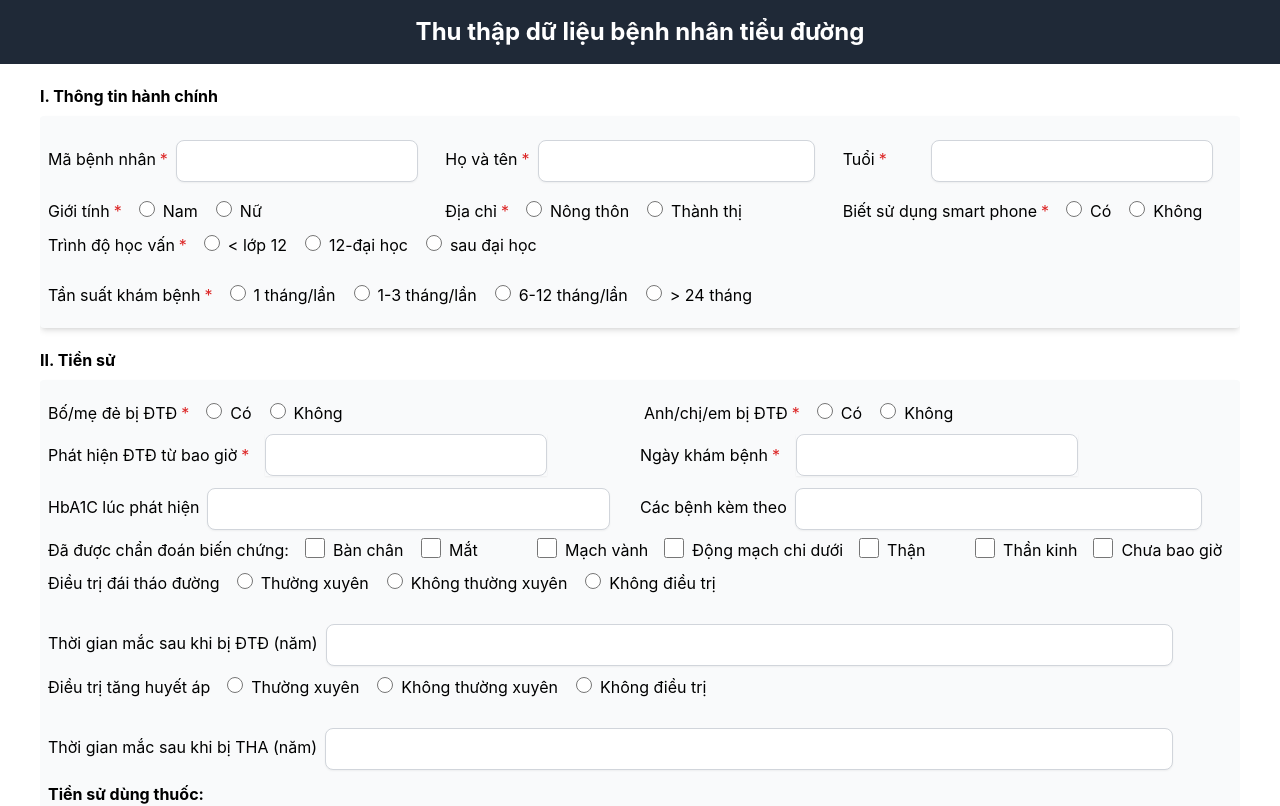
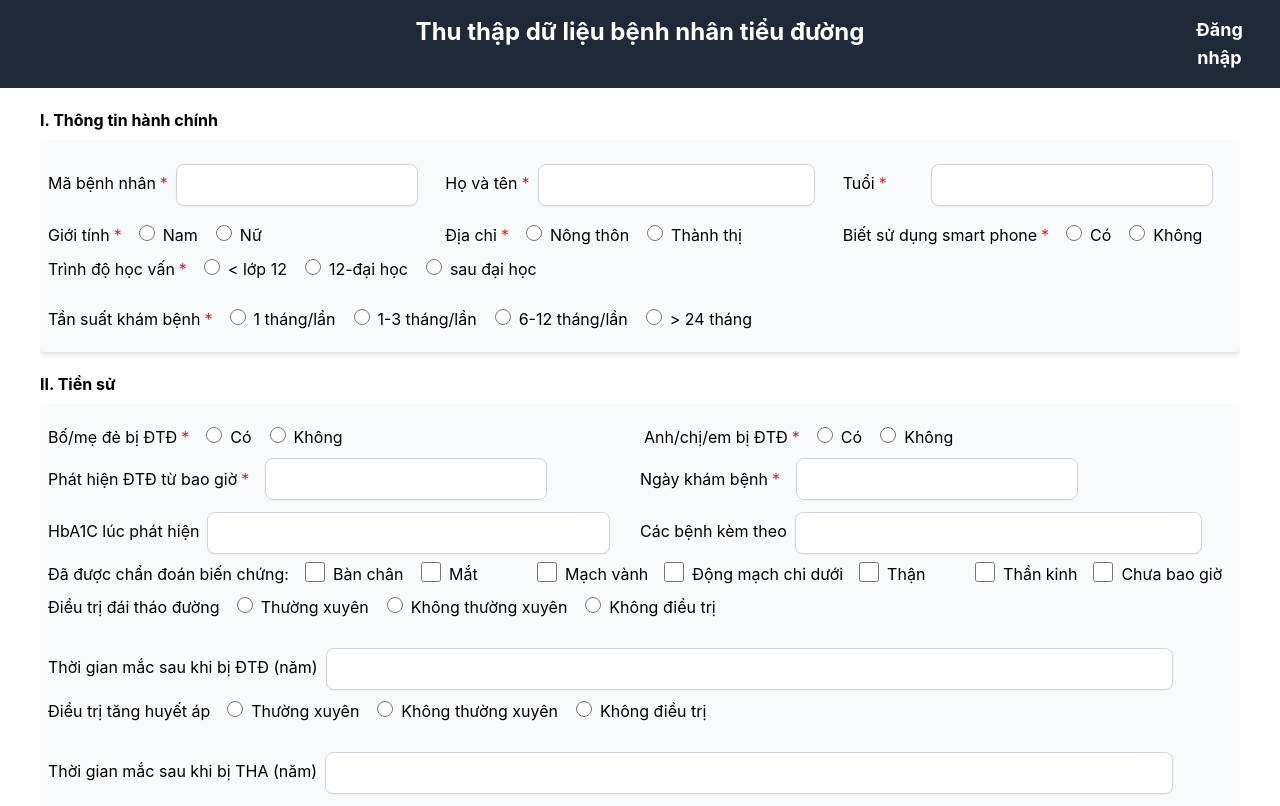
Before and after one commit to UreMine02/108-app-FE, a React (Create React App) app: page / in a window 1280 px wide. Shown: the top 806 px of the page. Built offline with nearby package versions, Linux system fonts and the light colour scheme.

Commit message:
fix header

```diff
--- a/public/index.html
+++ b/public/index.html
@@ -24,7 +24,7 @@
       work correctly both with client-side routing and a non-root public URL.
       Learn how to configure a non-root public URL by running `npm run build`.
     -->
-    <title>React App</title>
+    <title>108-Patient App</title>
   </head>
   <body>
     <noscript>You need to enable JavaScript to run this app.</noscript>
--- a/src/components/Admin/Dashboard.jsx
+++ b/src/components/Admin/Dashboard.jsx
@@ -47,6 +47,12 @@ const Dashboard = () => {
                         <i className="bi bi-house-door-fill"></i>
                         <span className="text-[15px] ml-4 text-gray-200 font-bold" onClick={() => navigate("/admin/list")}>Danh sách</span>
                     </div>
+                    <div
+                        className="p-2.5 mt-3 flex items-center rounded-md px-4 duration-300 cursor-pointer hover:bg-blue-600 text-white"
+                    >
+                        <i className="bi bi-house-door-fill"></i>
+                        <span className="text-[15px] ml-4 text-gray-200 font-bold" onClick={() => navigate("/")}>Tạo mới</span>
+                    </div>
                     <div className="my-4 bg-gray-600 h-[1px]"></div>
                     <div
                         className="p-2.5 mt-3 flex items-center rounded-md px-4 duration-300 cursor-pointer hover:bg-blue-600 text-white"
--- a/src/components/header/header.jsx
+++ b/src/components/header/header.jsx
@@ -3,8 +3,14 @@ import React, { useEffect } from "react";
 const Header = () => {
   return (
     <header className="bg-gray-800 p-4">
+      <div className="flex justify-between">
+        <div className="w-1/12"></div>
       <div className="container mx-auto">
         <h1 className="text-white text-2xl font-bold">Thu thập dữ liệu bệnh nhân tiểu đường</h1>
+      </div>
+      <div className="text-white text-lg font-bold w-1/12">
+        <a href="/admin/list">Đăng nhập</a>
+      </div>
       </div>
     </header>
   );
```
